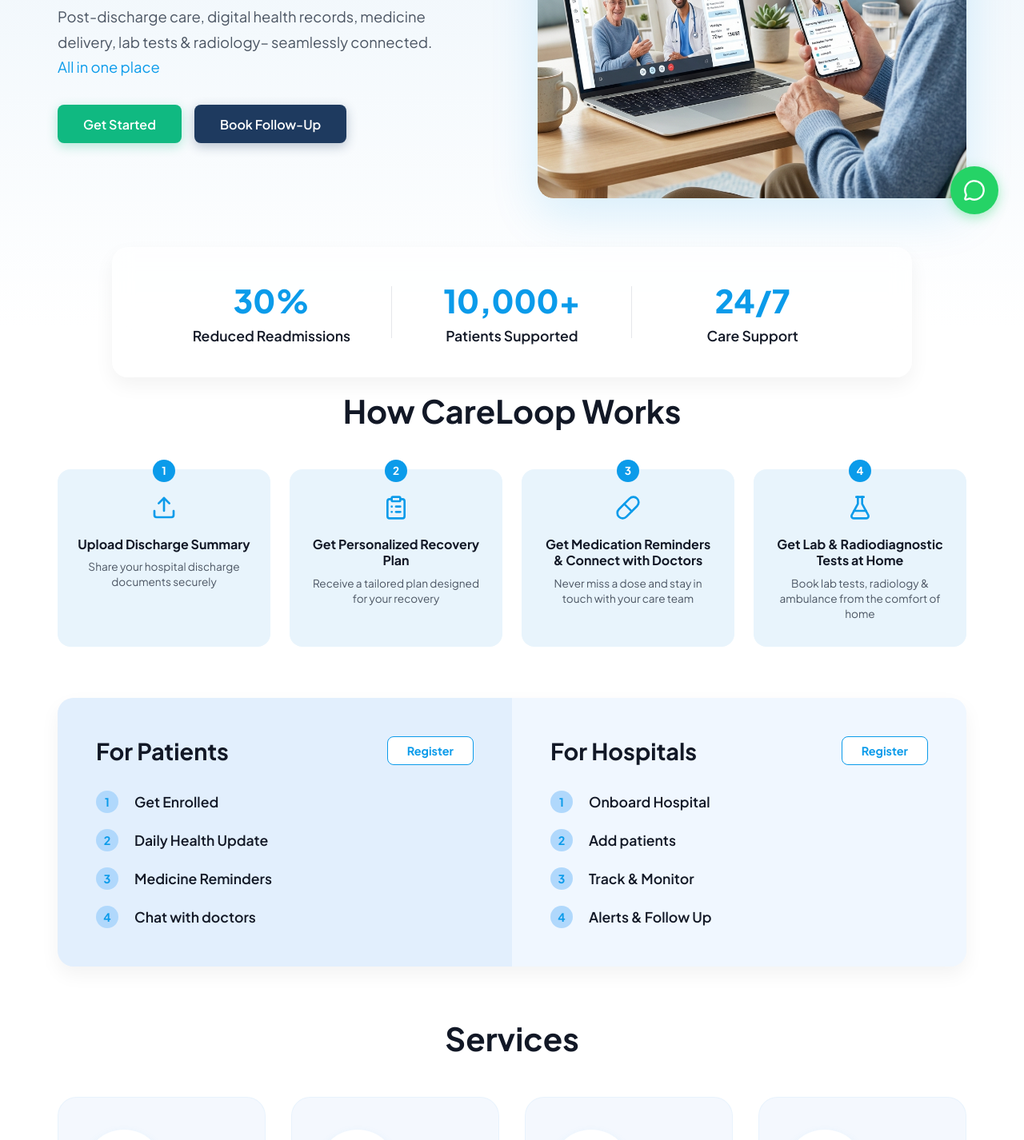
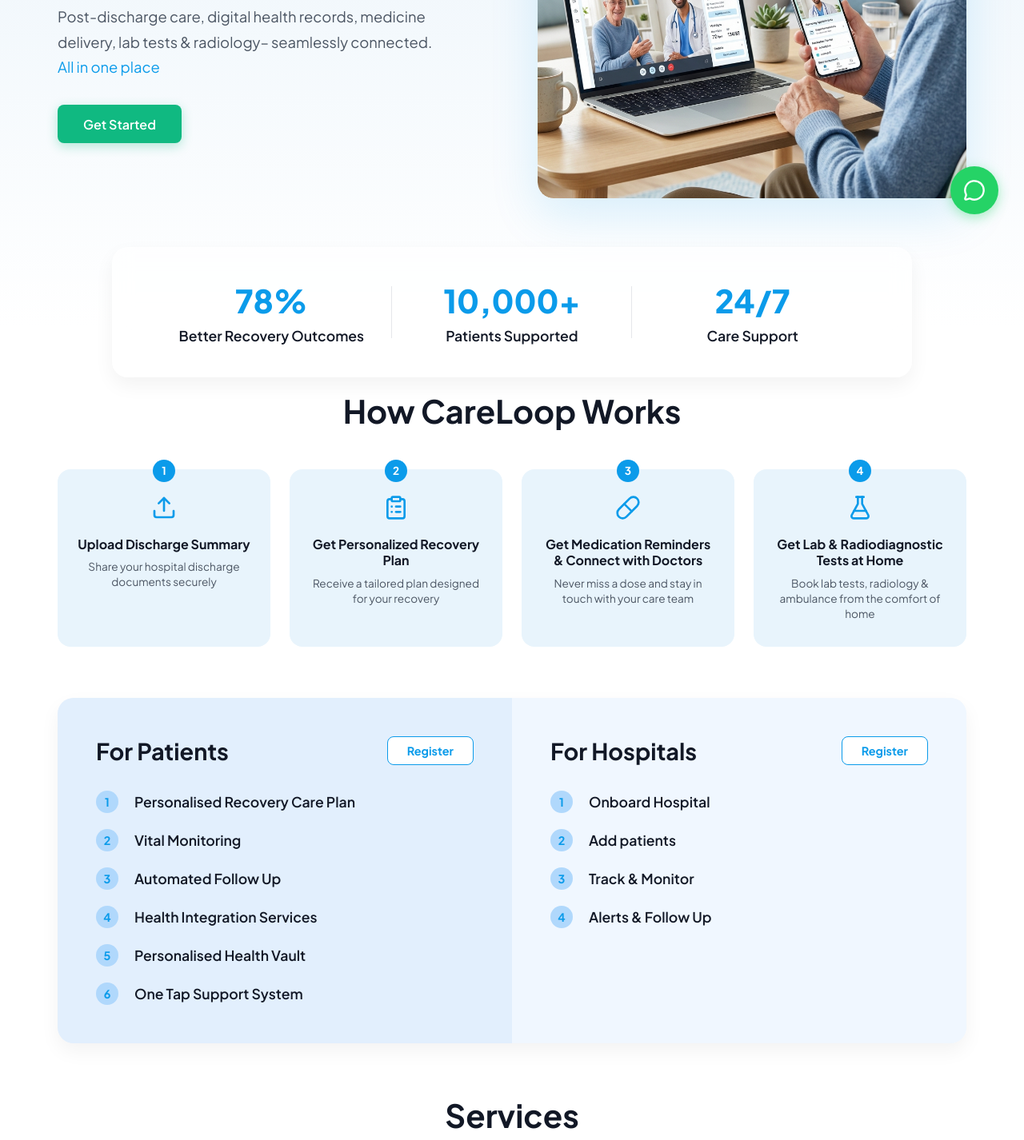
Before and after one commit to Malayaj01/Careloop, a Next.js app: page / in a window 1280 px wide. Shown: the part 500-1926 px from the top of the page at 80% size. Built offline with nearby package versions, Linux system fonts and the light colour scheme.

Commit message:
Update hero stats, patient services, provider stats, leadership roles, and LinkedIn profiles

```diff
--- a/src/app/providers/page.tsx
+++ b/src/app/providers/page.tsx
@@ -126,8 +126,8 @@
               <span className={styles.statLabel}>Patients Managed</span>
             </div>
             <div className={styles.statItem}>
-              <span className={styles.statValue}>30%</span>
-              <span className={styles.statLabel}>Reduction in Readmissions</span>
+              <span className={styles.statValue}>78%</span>
+              <span className={styles.statLabel}>Increase in Better Recovery Outcomes</span>
             </div>
           </div>
         </div>
--- a/src/components/ForDoctors/ForDoctors.tsx
+++ b/src/components/ForDoctors/ForDoctors.tsx
@@ -36,8 +36,8 @@
             <div className={styles.dashboardPlaceholder}>
               <div className={styles.mockCard}>
                 <div className={styles.mockStat}>
-                  <span className={styles.mockValue}>↓ 30%</span>
-                  <span className={styles.mockLabel}>Readmissions</span>
+                  <span className={styles.mockValue}>↑ 78%</span>
+                  <span className={styles.mockLabel}>Better Patient Health Outcomes</span>
                 </div>
                 <div className={styles.mockStat}>
                   <span className={styles.mockValue}>10K+</span>
--- a/src/components/Hero/Hero.tsx
+++ b/src/components/Hero/Hero.tsx
@@ -17,9 +17,6 @@
           <div className={styles.actions}>
             <Link href="#services">
               <button className={styles.btnGetStarted}>Get Started</button>
-            </Link>
-            <Link href="#how-it-works">
-              <button className={styles.btnBookFollowUp}>Book Follow-Up</button>
             </Link>
           </div>
         </div>
@@ -41,8 +38,8 @@
       <div className={styles.statsWrapper}>
         <div className={`glass-panel ${styles.statsBar}`}>
           <div className={styles.statItem}>
-            <div className={styles.statValue}>30%</div>
-            <div className={styles.statLabel}>Reduced Readmissions</div>
+            <div className={styles.statValue}>78%</div>
+            <div className={styles.statLabel}>Better Recovery Outcomes</div>
           </div>
           <div className={styles.statItem}>
             <div className={styles.statValue}>10,000+</div>
--- a/src/components/HowItWorks/HowItWorks.tsx
+++ b/src/components/HowItWorks/HowItWorks.tsx
@@ -26,10 +26,12 @@
   ];
 
   const patientSteps = [
-    "Get Enrolled",
-    "Daily Health Update",
-    "Medicine Reminders",
-    "Chat with doctors"
+    "Personalised Recovery Care Plan",
+    "Vital Monitoring",
+    "Automated Follow Up",
+    "Health Integration Services",
+    "Personalised Health Vault",
+    "One Tap Support System"
   ];
 
   const hospitalSteps = [
```
Also changed, not shown: src/components/OurLead/OurLead.tsx (+17 -7 lines).
